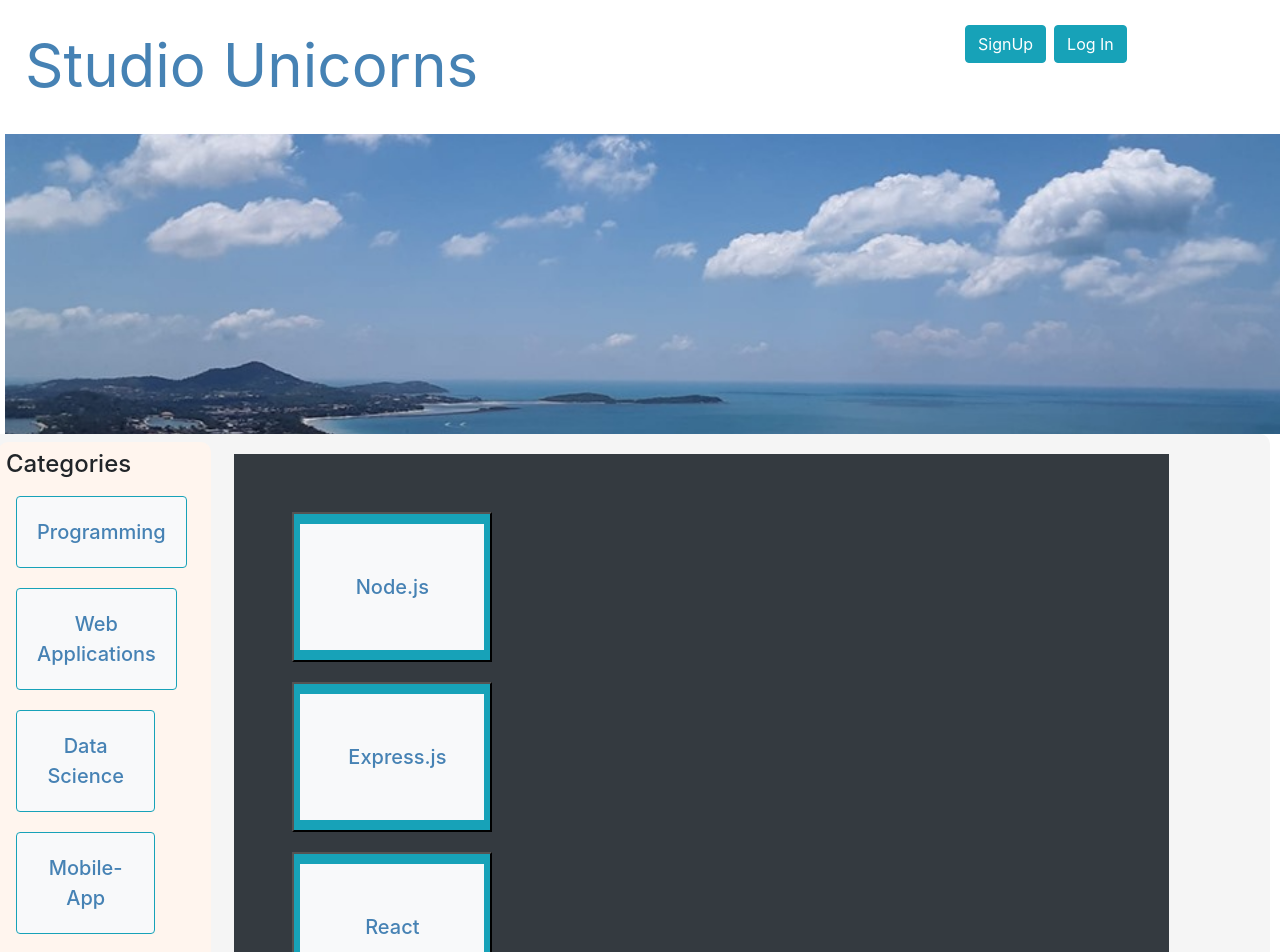
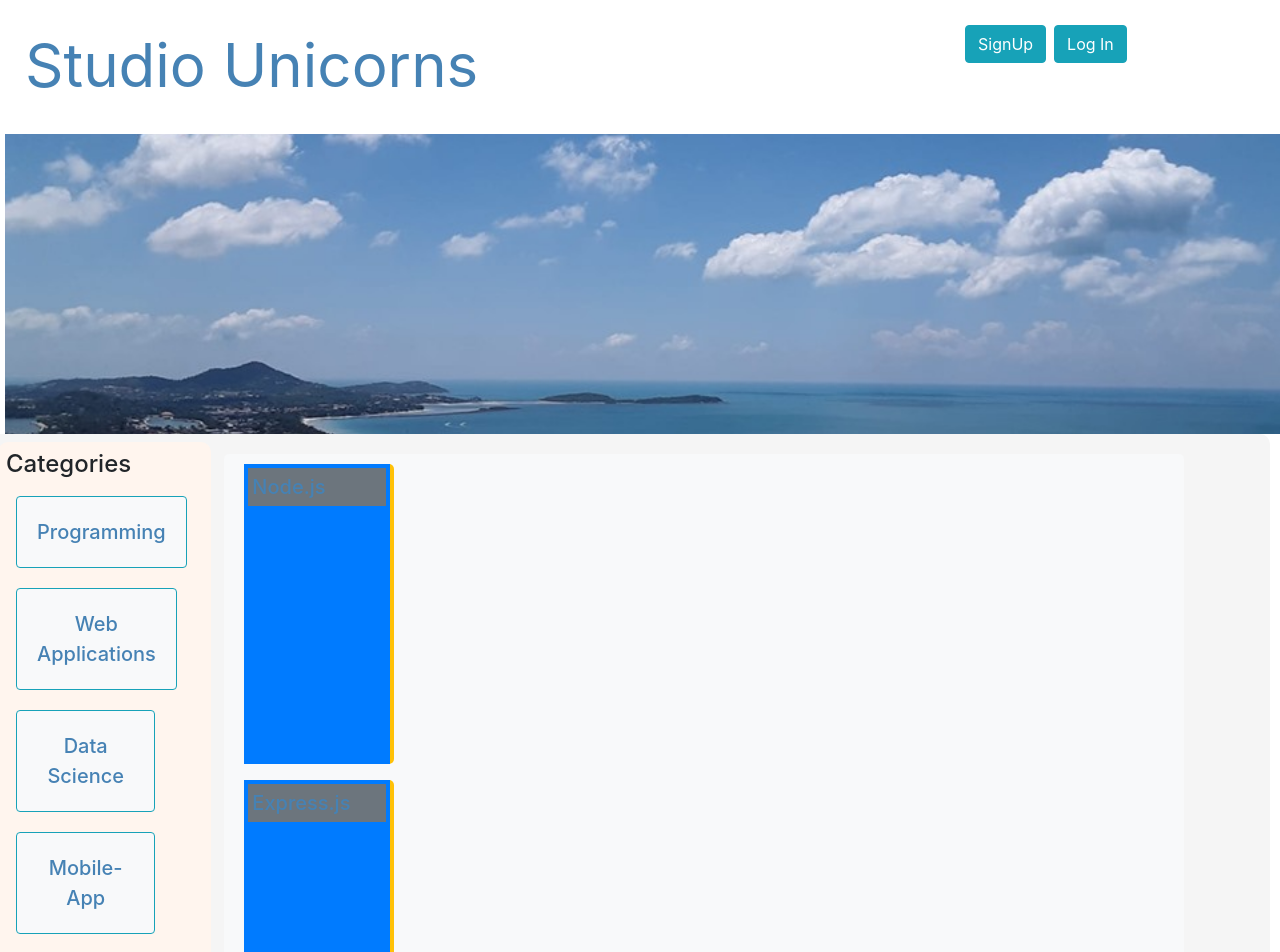
Before and after one commit to orasa/studio_u_front, a React (Create React App) app: page / in a window 1280 px wide. Shown: the top 952 px of the page. Built offline with nearby package versions, Linux system fonts and the light colour scheme.

Commit message:
add component Choice

```diff
--- a/package.json
+++ b/package.json
@@ -6,6 +6,7 @@
     "bootstrap": "^4.3.1",
     "react": "^16.8.6",
     "react-dom": "^16.8.6",
+    "react-iframe": "^1.8.0",
     "react-scripts": "3.0.1"
   },
   "scripts": {
--- a/src/App.css
+++ b/src/App.css
@@ -105,8 +105,8 @@ li {
 }
 /* render on main section of Home content page */
 .choice {
-  width: 200px;
-  height: 150px;
+  width: 150px;
+  height: 100px;
   madding: 10px;
   margin: 10px;
 
--- a/src/Choice.js
+++ b/src/Choice.js
@@ -11,19 +11,20 @@ class Choice extends Component {
 	//Render
 	render() {
 		return(
-			<div>
-				<span>
-				<button className="choice bg-info">
-					<div className="subject col bg-light mr-2 p-5">
-					<li>{this.state.choice.name}</li>
-					</div>
-				</button>
-		    </span>
-	    </div>
+
+			 <div className="choice d-flex flex-row bd-highlight mb-3 bg-warning">
+				<div className="col p-1  bg-primary p-1 mr-1">
+			    <div className="col p-1  bg-secondary p-1 mr-1">
+					  <li>{this.state.choice.name}</li>
+				  </div>
+			  </div>
+		 </div>
 
 
 		)
 	}
 }
 
+
+
 export default Choice
--- a/src/Content.js
+++ b/src/Content.js
@@ -44,16 +44,16 @@ class Content extends Component {
 	render() {
 		return (
 
-       <div id="Content" className="col-9 ">
+       <div id="Content" className="col-9 bg-light">
 
-					<div className="col bg-light mr-2 p-5 bg-dark">
 						{
  						this.state.choices.map((c) => {
  							return <Choice choice={c} key={c.id}/>
  						})
  					}
-					 </div>
-			 </div>
+					</div>
+
+
 		)
 	}
 }
--- a/src/Sidebar.js
+++ b/src/Sidebar.js
@@ -26,7 +26,7 @@ class Sidebar extends Component {
 
 			<div id="sidebar" className="col-2 p-2 m-2">
 					 <h4>{this.state.sidebarName}</h4>
-					 <div className="sidebarUl ">
+					 <div className="sidebarUl">
 					 {
 						this.state.categories.map((c) => {
 							return <Category category={c} key={c.id}/>
```
Also changed, not shown: 1 other file (tests, documents, lock files or other folders).
